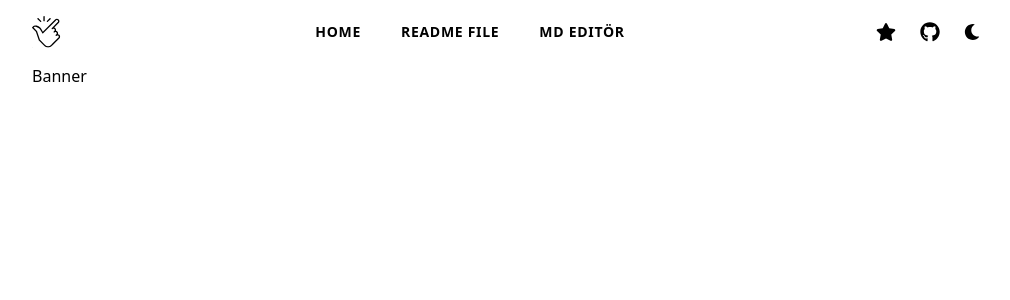
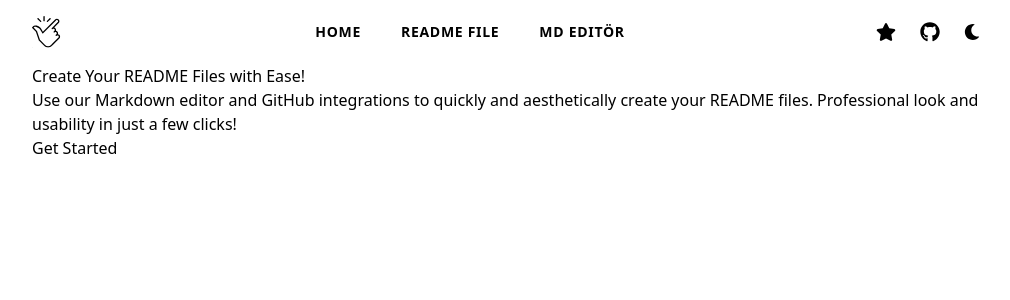
Before and after one commit to poyrazavsever/readme-maker, a Next.js app: page / in a window 1280 px wide. Shown: the top 300 px of the page, without its empty margins (134-1144 px from the left). Built offline with nearby package versions, Linux system fonts and the light colour scheme.

Commit message:
feat: banner done

```diff
--- a/components/Home/Banner.jsx
+++ b/components/Home/Banner.jsx
@@ -2,7 +2,18 @@ import React from 'react'
 
 function Banner() {
   return (
-    <div>Banner</div>
+    <div className='h-screen'>
+        <div>
+            <h1>Create Your <span>README Files</span> with Ease!</h1>
+            <p>Use our Markdown editor and GitHub integrations to quickly and aesthetically create your README files. Professional look and usability in just a few clicks!</p>
+            <button>Get Started</button>
+        </div>
+
+        <div>
+
+            <div className='h-full'></div>
+        </div>
+    </div>
   )
 }
 
```
